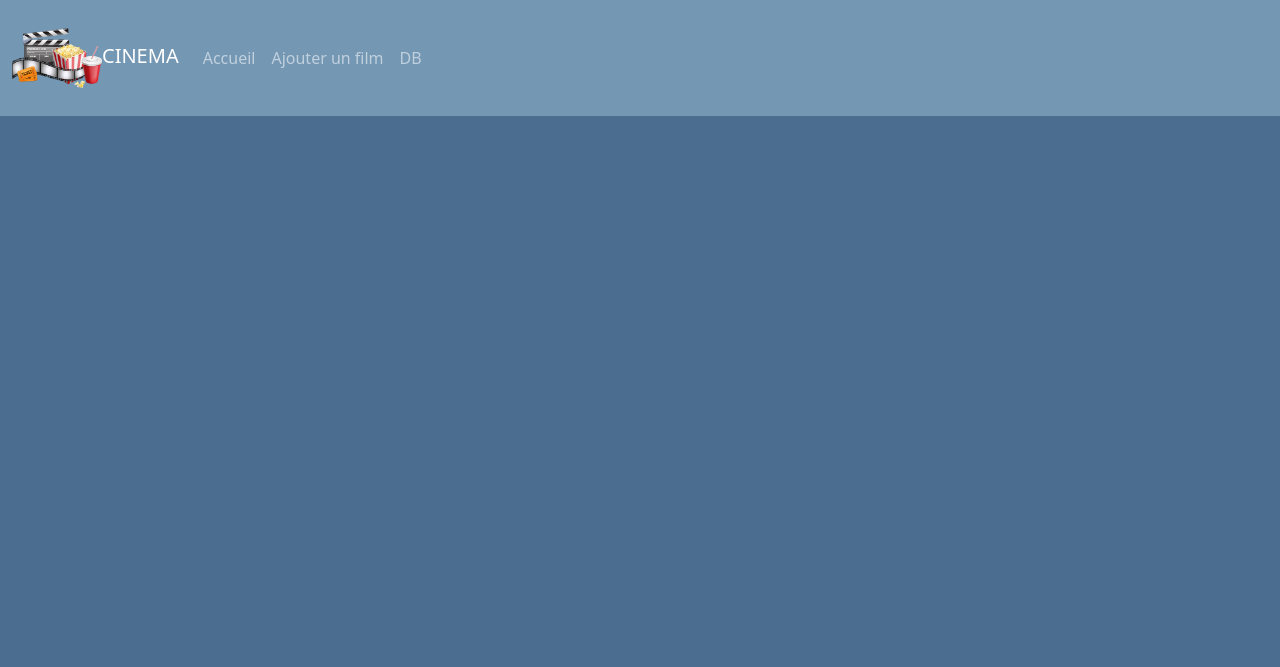
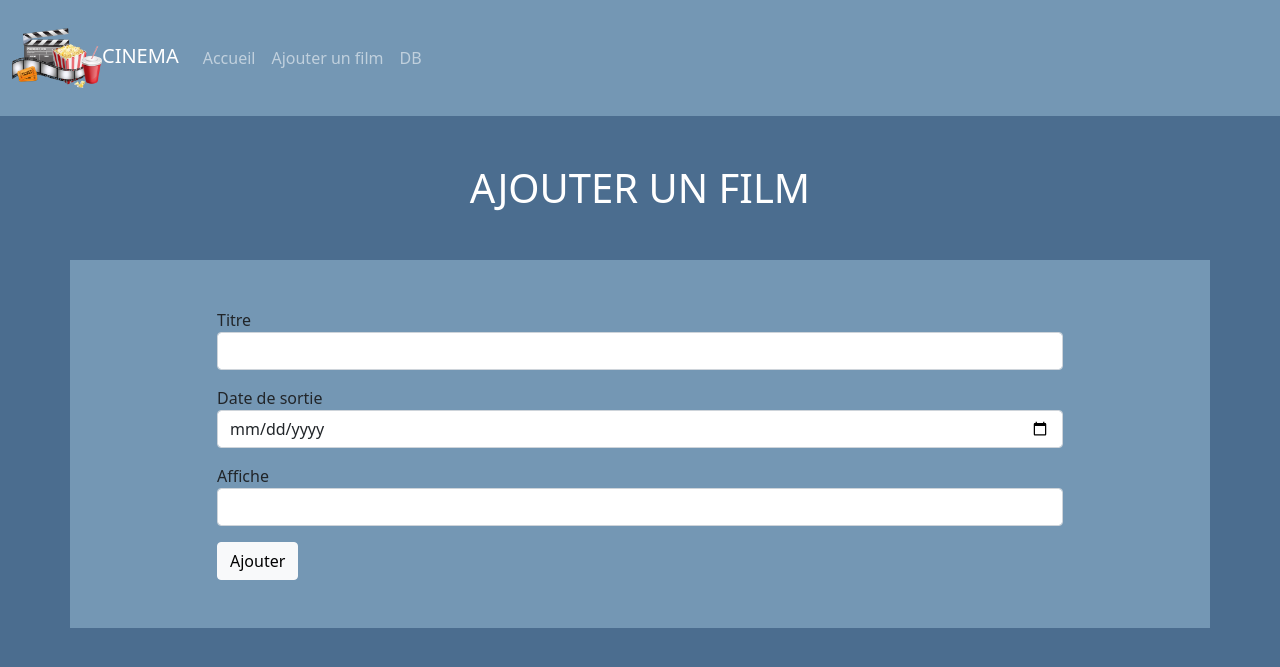
Before and after one commit to YoannYWD/phpcrud3, a PHP site: page /create.php in a window 1280 px wide. Shown: the top 667 px of the page. Run offline with PHP 8.4, Linux system fonts and the light colour scheme.

Commit message:
affichage page ajouter

```diff
--- a/create.php
+++ b/create.php
@@ -2,6 +2,37 @@
 include "./head.php";
 ?>
 
+<div class="container">
+    <div class="row">
+        <div class="col-12">
+            <h1 class="m-5 text-center">AJOUTER UN FILM</h1>
+        </div>
+    </div>
+</div>
+
+<div class="container mb-5">
+    <div class="row rowItem p-5">
+        <div class="col-10 offset-1">
+            <form method="post">
+                <div class="mb-3">
+                    <label>Titre</label>
+                    <input name="titre" type="text" class="form-control">
+                </div>
+                <div class="mb-3">
+                    <label>Date de sortie</label>
+                    <input name="annee" type="date" class="form-control">
+                </div>
+                <div class="mb-3">
+                    <label>Affiche</label>
+                    <input name="image" type="form" class="form-control">
+                </div>
+
+                <button type="submit" class="btn btn-light">Ajouter</button>
+            </form>
+        </div>
+    </div>
+</div>
+
 <?php
 include "./footer.php";
 ?>
--- a/data.sql
+++ b/data.sql
@@ -13,8 +13,8 @@ CREATE TABLE film
 /* AJOUT DE FILM */
 INSERT INTO film (titre, annee, image)
 VALUES
-("L'Etrange Noël de Mr JACK", "1993-12-24", "/images/noel.jpg"),
-("Cobra", "1986-06-10", "/images/cobra.jpg"),
+("L'Etrange Noël de Mr JACK", "1993-12-24", "images/noel.jpg"),
+("Cobra", "1986-06-10", "images/cobra.jpg"),
 ("Interstellar", "2014-11-07", "images/interstellar.jpg");
 
 /* EDITER LE FILM */
--- a/head.php
+++ b/head.php
@@ -24,7 +24,7 @@
                 <a class="nav-link" aria-current="page" href="/phpcrud3">Accueil</a>
                 </li>
                 <li class="nav-item">
-                <a class="nav-link" href="/phpcrud3/edit.php">Ajouter un film</a>
+                <a class="nav-link" href="/phpcrud3/create.php">Ajouter un film</a>
                 </li>
                 <li class="nav-item">
                 <a class="nav-link" href="/phpcrud3/db.php">DB</a>
--- a/index.php
+++ b/index.php
@@ -19,7 +19,7 @@ include "./head.php";
 </div>
 
 <div class="container mb-5">
-    <div class="row rowTable">
+    <div class="row rowItem">
         <div class="col-10 offset-1">
         <table class="table">
             <thead>
--- a/style.css
+++ b/style.css
@@ -10,7 +10,7 @@ h1 {
     color: #FFFFFF;
 }
 
-.rowTable {
+.rowItem {
     background-color: rgb(116, 151, 180);
 }
 
```
Also changed, not shown: edit.php (+10 -0 lines).
